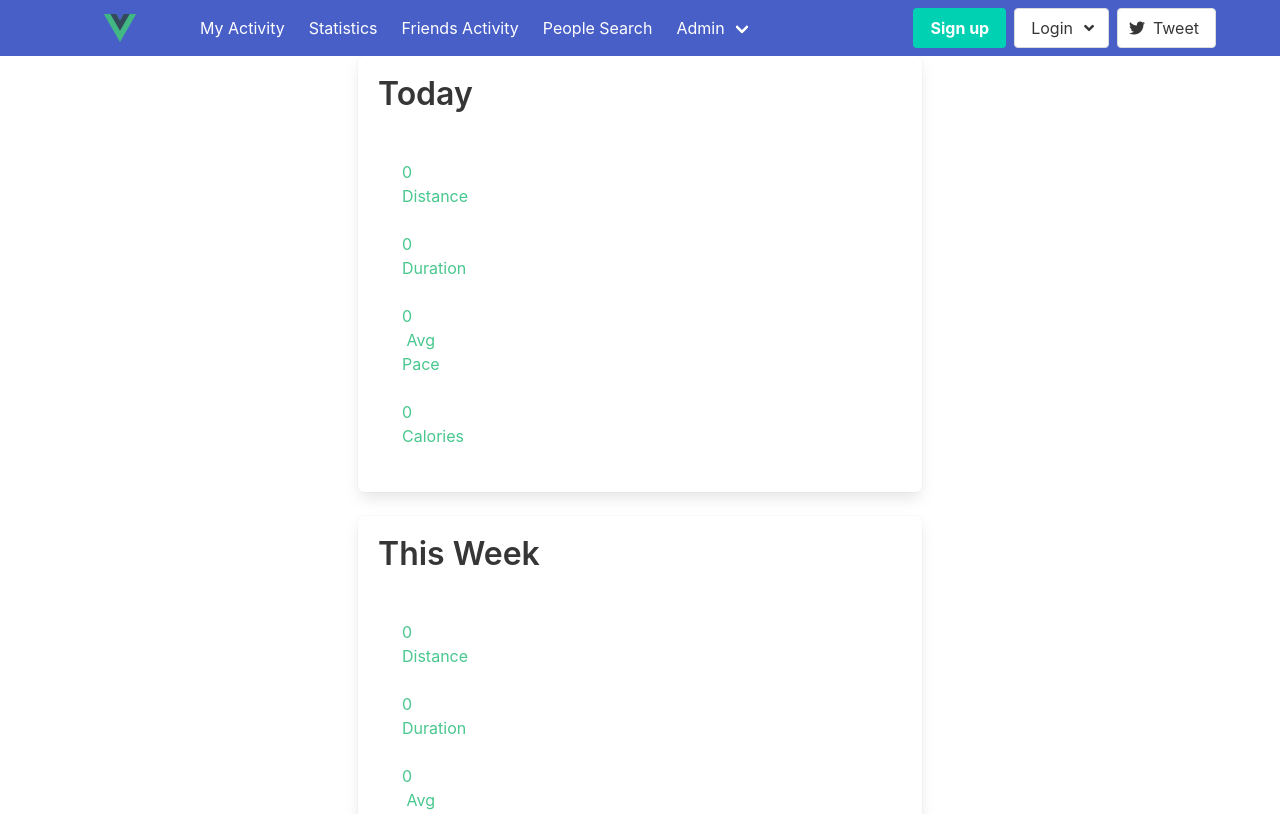
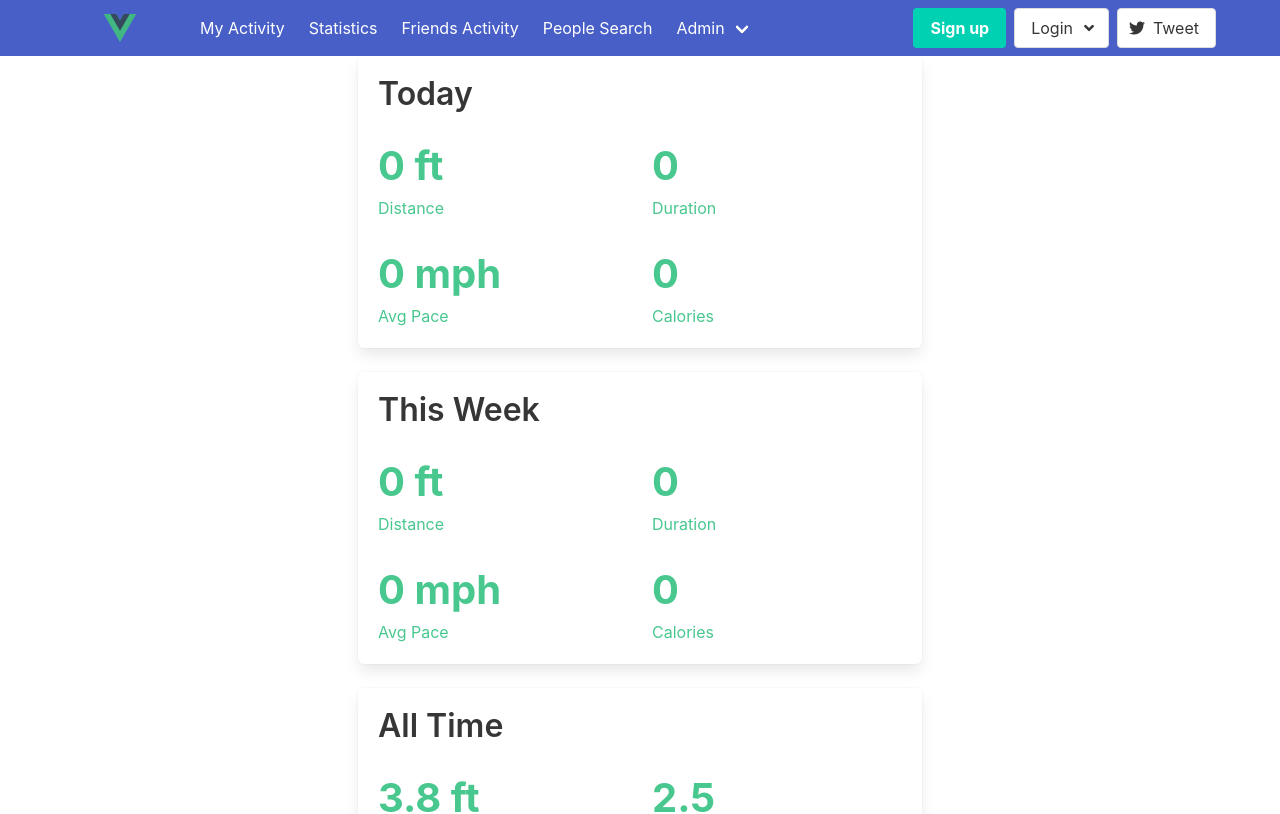
Before and after one commit to charlieolinsky/CPS493-final-project, a Vue app in the folder client/: page / in a window 1280 px wide. Shown: the top 814 px of the page. Built offline with nearby package versions, Linux system fonts and the light colour scheme.

Commit message:
Finished Styling for StatBox

```diff
--- a/client/src/components/StatBox.vue
+++ b/client/src/components/StatBox.vue
@@ -11,33 +11,33 @@ const props = defineProps<{
 <template>
   <div class="box has-text-success summary">
     <h2 class="title">{{ title }}</h2>
-    <div class="column is-multiline">
+    <div class="columns is-multiline is-mobile">
       <div class="column is-half">
-        <h3 class="value">{{ distance }}</h3>
-        <caption class="caption">
-          Distance
-        </caption>
+        <p class="value">{{ distance }} ft</p>
+        <p class="caption">Distance</p>
       </div>
       <div class="column is-half">
-        <h3 class="value">{{ duration }}</h3>
-        <caption class="caption">
-          Duration
-        </caption>
+        <p class="value">{{ duration }}</p>
+        <p class="caption">Duration</p>
       </div>
       <div class="column is-half">
-        <h3 class="value">{{ avgPace }}</h3>
-        <caption class="caption">
-          Avg Pace
-        </caption>
+        <p class="value">{{ avgPace }} mph</p>
+        <p class="caption">Avg Pace</p>
       </div>
       <div class="column is-half">
-        <h3 class="value">{{ calories }}</h3>
-        <caption class="caption">
-          Calories
-        </caption>
+        <p class="value">{{ calories }}</p>
+        <p class="caption">Calories</p>
       </div>
     </div>
   </div>
 </template>
 
-<style scoped></style>
+<style scoped>
+.summary .value {
+  font-size: 2.5rem; /* Adjusted for better fit */
+  font-weight: 700;
+}
+.summary .caption {
+  font-size: 1rem; /* Add styling for caption */
+}
+</style>
```
